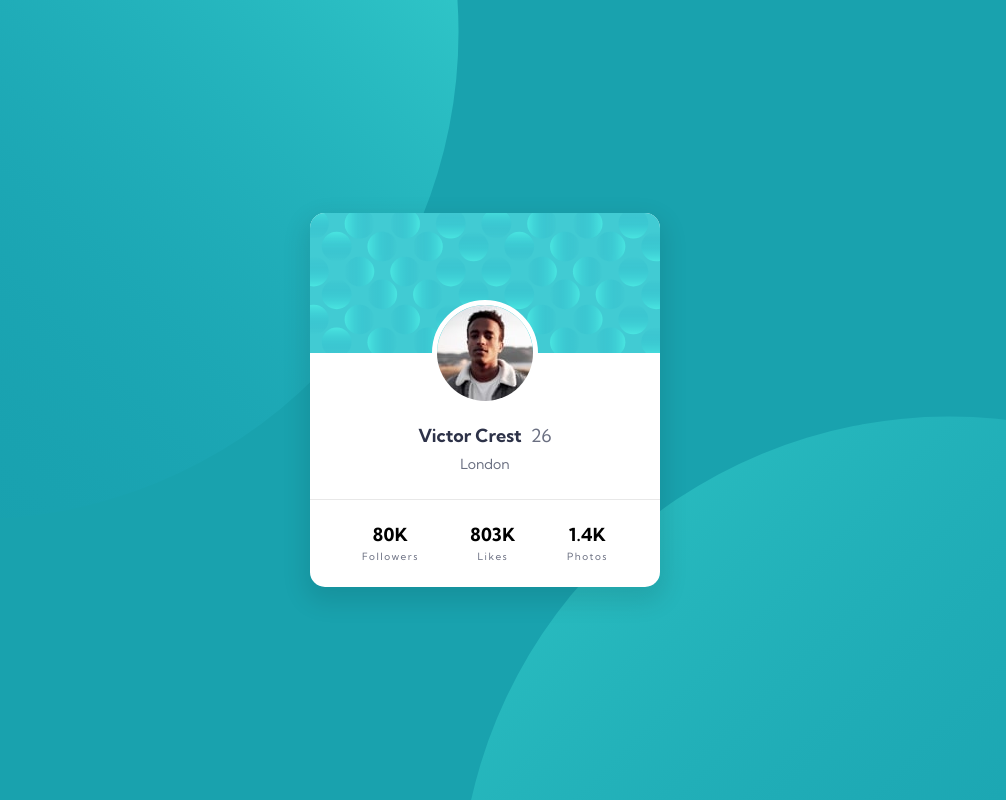
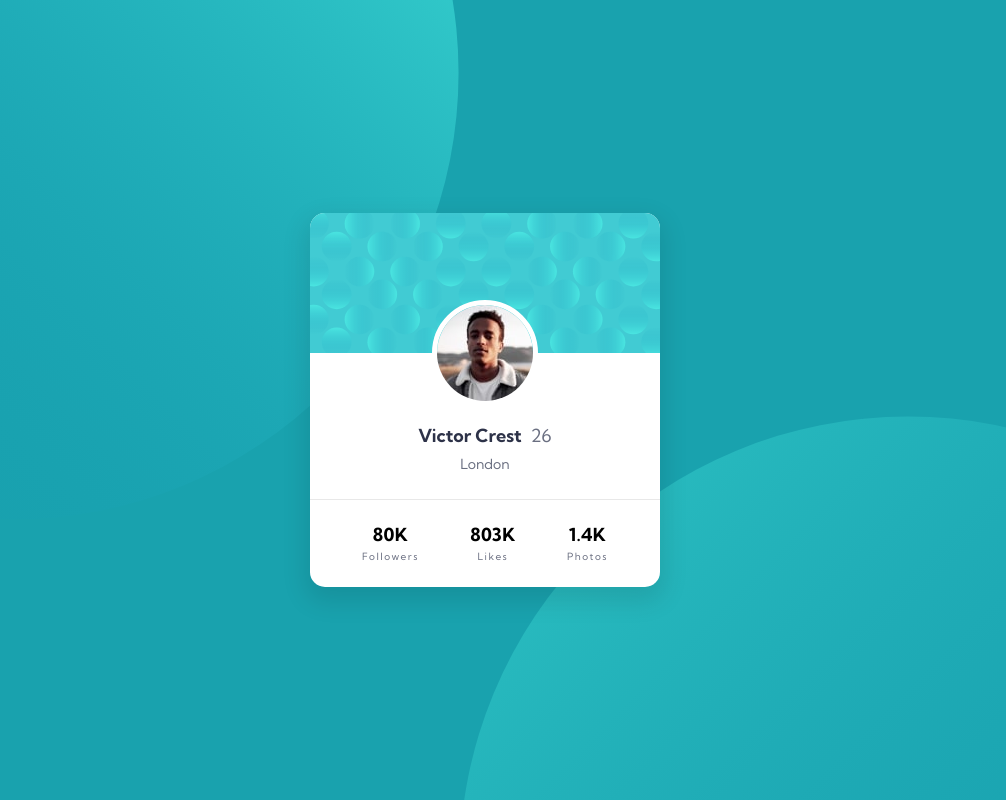
Before and after one commit to 2letters/profile-card-component-main, a plain HTML site: page index.html in a window 1280 px wide. Shown: the whole page, without its empty margins (155-1161 px from the left). Drawn offline with Linux system fonts and the light colour scheme.

Commit message:
Improved the background

```diff
--- a/index.html
+++ b/index.html
@@ -16,9 +16,8 @@
 </head>
 <body>
 
-<div class="background">
+    <main>
 
-    <main>
         <img src="images/bg-pattern-card.svg" alt="background" class="bg-main">
         <img src="images/image-victor.jpg" alt="avatar" class="avatar">
 
@@ -48,7 +47,5 @@
 
     </main>
 
-</div>
-
 </body>
 </html>
--- a/style.css
+++ b/style.css
@@ -10,10 +10,6 @@ body {
     height: 100%;
     font-family: 'Kumbh Sans', sans-serif;
     background-color: hsl(185, 75%, 39%);
-}
-
-.background {
-    height: 100%;
     display: flex;
     justify-content: center;
     align-items: center;
@@ -21,6 +17,7 @@ body {
     background-image: url("images/bg-pattern-top.svg"), url("images/bg-pattern-bottom.svg");
     background-position: right 52vw bottom 35vh, left 48vw top 52vh;
     background-repeat: no-repeat;
+    background-size: 70%;
 }
 
 main {
```
